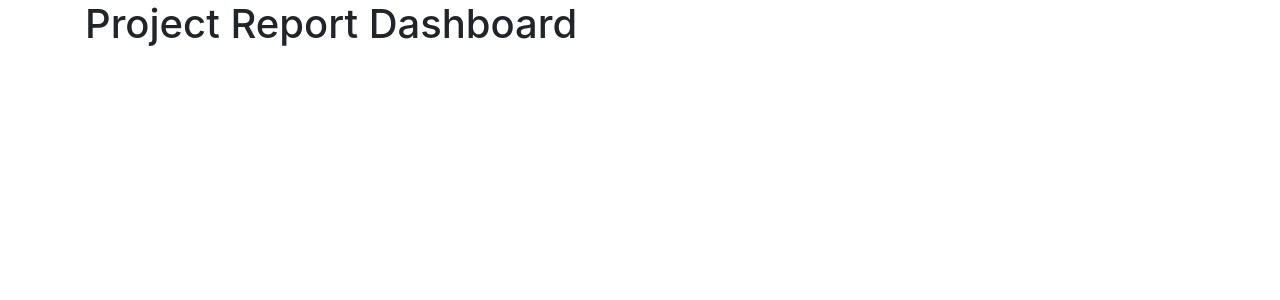
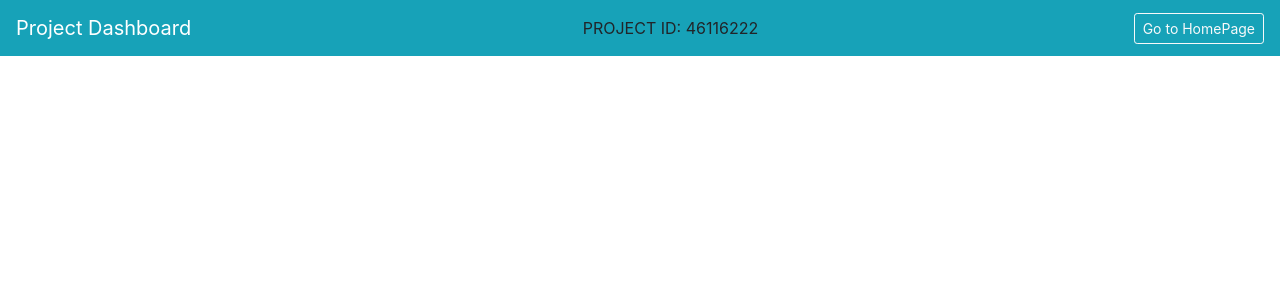
Before and after one commit to kelishrestha/ot_insights_api_react, a React (Create React App) app: page /project in a window 1280 px wide. Shown: the top 300 px of the page. Built offline with nearby package versions, Linux system fonts and the light colour scheme.

Commit message:
Add Navbar to reports.

```diff
--- /dev/null
+++ b/src/components/NavBar.js
@@ -0,0 +1,23 @@
+import React from 'react';
+import ShowId from './ShowId';
+
+class NavBar extends React.Component {
+  constructor(props) {
+    super();
+  }
+
+  render() {
+    return (
+      <nav className="navbar navbar-dark bg-info">
+        <span className="navbar-brand">{this.props.title}</span>
+        <ShowId type={this.props.type} typeId={this.props.typeId} />
+
+        <form className="form-inline">
+          <button className="btn btn-sm btn-outline-light" type="button">Go to HomePage</button>
+        </form>
+      </nav>
+    );
+  }
+}
+
+export default NavBar;
--- a/src/components/ProjectReport.js
+++ b/src/components/ProjectReport.js
@@ -1,10 +1,18 @@
 import React from 'react';
+import NavBar from './NavBar';
 
 class ProjectReport extends React.Component {
+  constructor(props) {
+    super();
+    this.state = {
+      projectId: '46116222'
+    }
+  }
+
   render() {
     return (
-      <div className="container h-100">
-        <h1>Project Report Dashboard</h1>
+      <div className="container-fluid p-0">
+        <NavBar title="Project Dashboard" type="project" typeId={this.state.projectId}/>
       </div>
     );
   }
--- a/src/components/SessionReport.js
+++ b/src/components/SessionReport.js
@@ -1,10 +1,19 @@
 import React from 'react';
+import NavBar from './NavBar';
 
 class SessionReport extends React.Component {
+  constructor(props) {
+    super();
+    this.state = {
+      projectId: '46116222',
+      sessionId: props.sessionId
+    }
+  }
+
   render() {
     return (
-      <div className="container h-100">
-        <h1>Session Report Dashboard</h1>
+      <div className="container-fluid p-0">
+        <NavBar title="Session Dashboard" type="session" typeId={this.state.sessionId}/>
       </div>
     );
   }
--- /dev/null
+++ b/src/components/ShowId.js
@@ -0,0 +1,15 @@
+import React from 'react';
+
+class ShowId extends React.Component {
+  constructor(props) {
+    super();
+  }
+
+  render() {
+    return (
+      <span className="text-uppercase">{this.props.type} ID: {this.props.typeId}</span>
+    );
+  }
+}
+
+export default ShowId;
```
